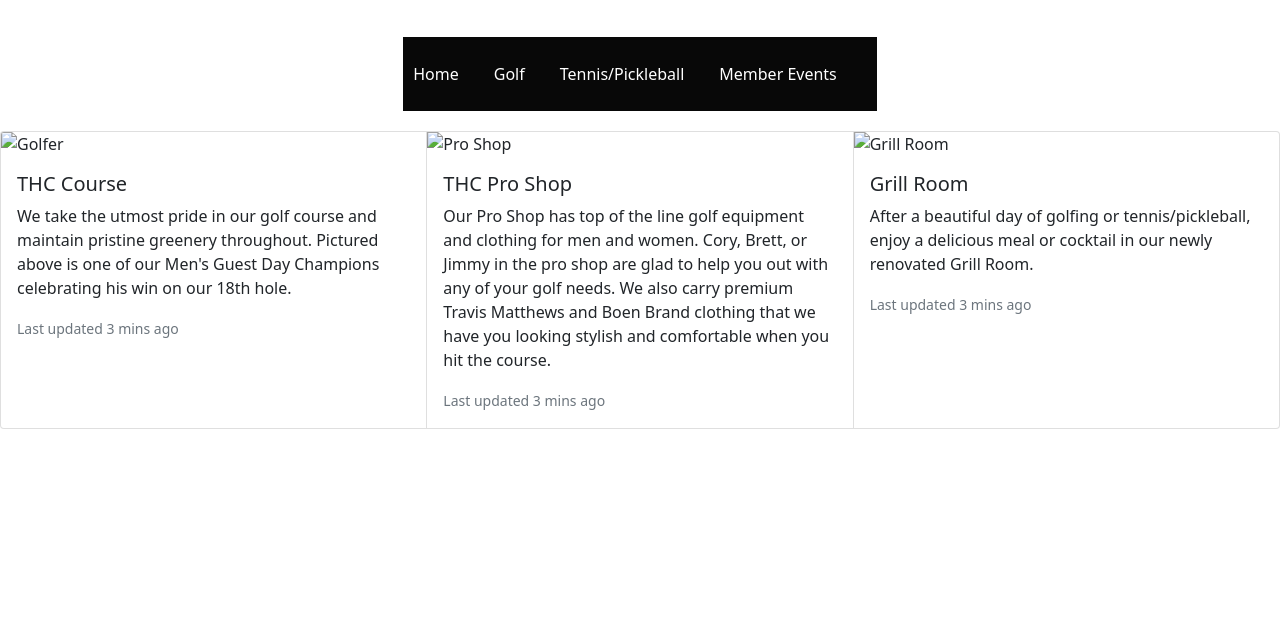
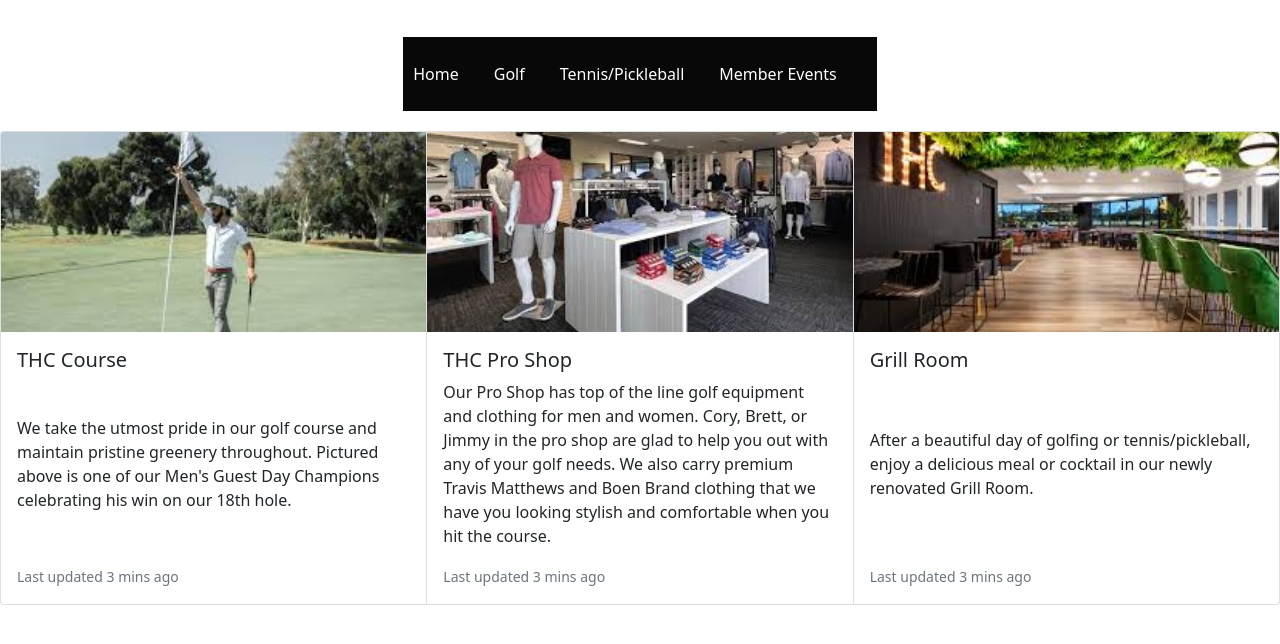
Before and after one commit to mariochacon94/Project2, a plain HTML site: page Golf.html in a window 1280 px wide. Shown: the part 108-752 px from the top of the page. Drawn offline with nearby package versions, Linux system fonts and the light colour scheme.

Commit message:
Add files via upload

```diff
--- a/project2.css
+++ b/project2.css
@@ -38,7 +38,7 @@ body {
 
     .main {
       display: flex;
-      gap: 20px;
+      gap: 0px;
     }
 
     .main .left, .main .right {
@@ -290,4 +290,17 @@ form input[type="reset"]:hover {
   opacity: 0;
 }
 
+.card {
+  flex: 1;
+}
+.card-img-top {
+  height: 200px;
+  object-fit: cover;
+}
+.card-body {
+  display: flex;
+  flex-direction: column;
+  justify-content: space-between;
+}
+
 </style>
```
Also changed, not shown: Wedding.png (added), golf.jpg (added), golftraining.jpg (added), grillroom.jpg (added), images.jpg (added), proshop.jpg (added).
